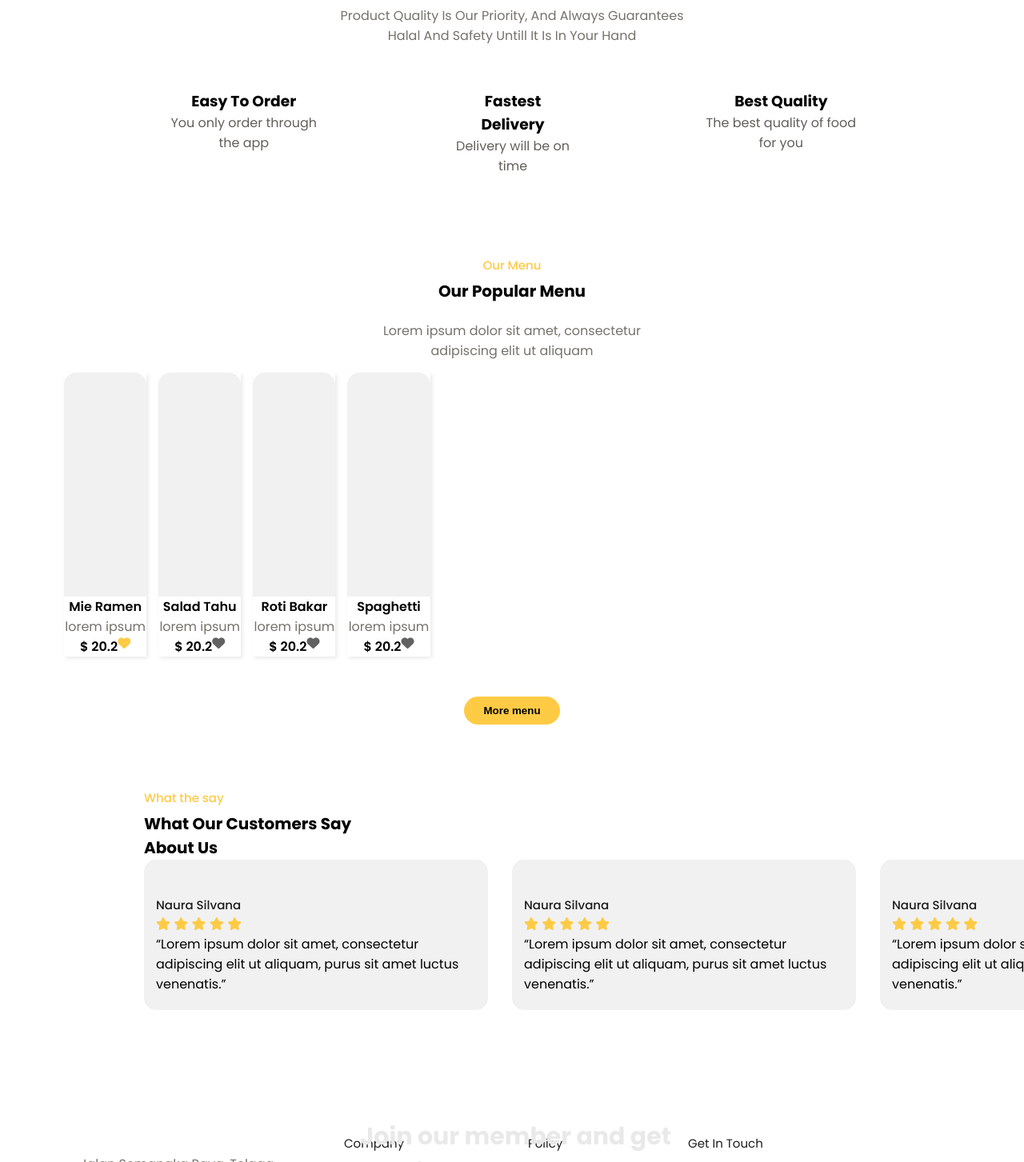
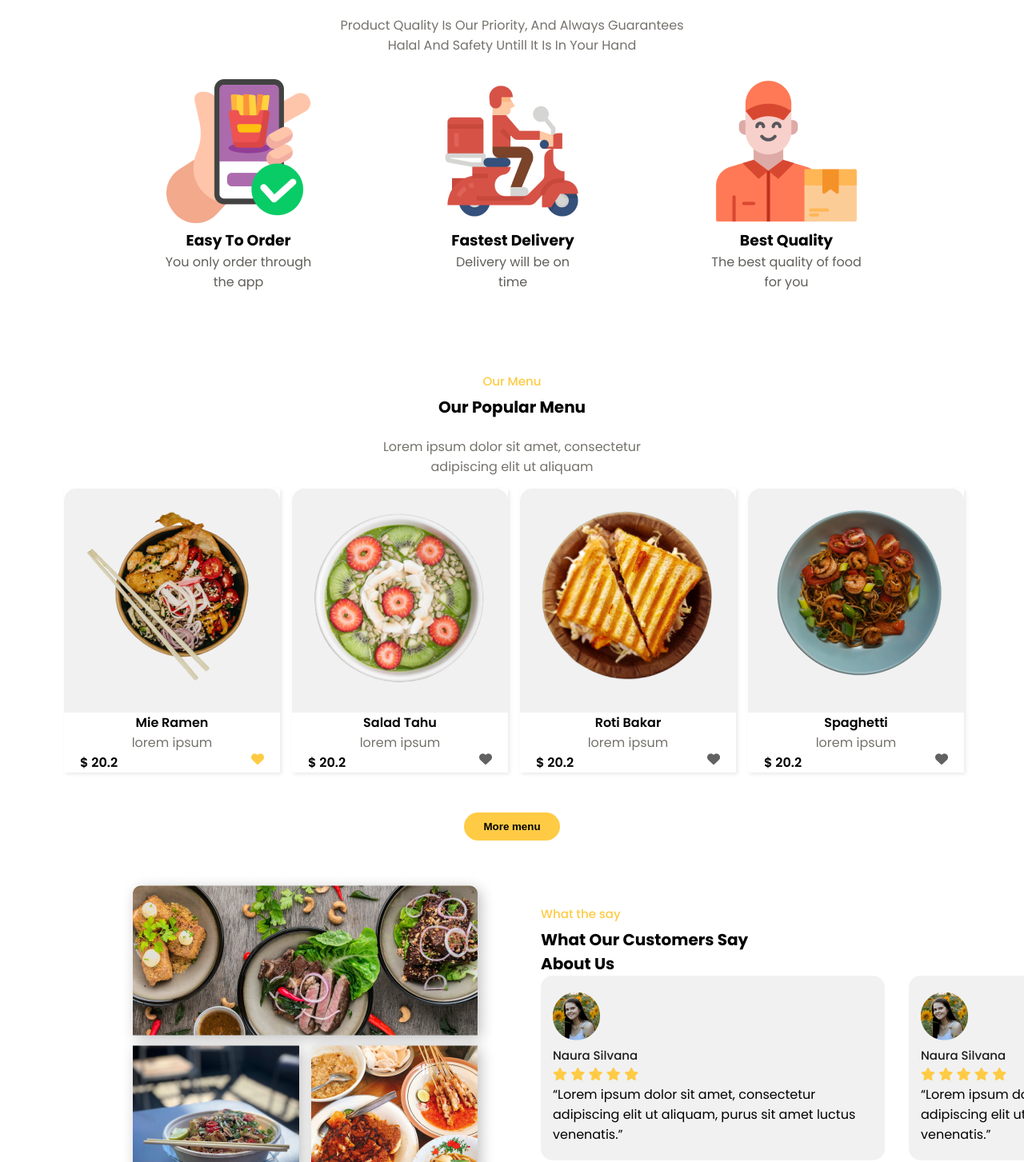
Before and after one commit to winshabiha/Green-Leaf, a plain HTML site: page style/index.html in a window 1280 px wide. Shown: the part 829-2282 px from the top of the page at 80% size. Drawn offline with Linux system fonts and the light colour scheme; the site is published under a folder, as on GitHub Pages, so addresses that start at the root find nothing.

Commit message:
change in images

```diff
--- a/style/index.html
+++ b/style/index.html
@@ -16,7 +16,7 @@
         <!-- nav bar -->
 
     <nav class="nav-container">
-        <img src="/images/logo.png" alt="">
+        <img src="../images/logo.png" alt="">
         <ul>
             <li>Home</li>
             <li>Menu</li>
@@ -38,7 +38,7 @@
                 <p style=" color: #75726c; line-height: 20px; margin-top: 20px;">Lorem ipsum dolor sit amet, consectetur<br> adipiscing elit ut aliquam, purus sit amet</p>
                 <button style="background-color: #ffcb45;padding: 2px 20px;border: none;border-radius: 20px;font-weight: 700;width: 120px;height: 35px; margin-top: 20px;">Get Started</button>
             </div>
-            <img style="height: 500px;padding-left: 140px;" src="/images/img-hero.png" alt="">
+            <img style="height: 500px;padding-left: 140px;" src="../images/img-hero.png" alt="">
             </div>
 
      </section>
@@ -50,19 +50,19 @@
     <p style="text-align: center; color: #75726c;margin-top: 22px;">Product Quality Is Our Priority, And Always Guarantees <br>Halal And Safety Untill It Is In Your Hand</p>
     <div class="services">
         <div>
-            <img src="/images/order 1.png" alt="">
+            <img src="../images/order 1.png" alt="">
             <h3>Easy To Order</h3>
             <p style="color: #615f5a;">You only order through the app</p>
 
         </div>
         <div>
-            <img src="/images/delivery 1.png" alt="">
+            <img src="../images/delivery 1.png" alt="">
             <h3>Fastest Delivery</h3>
             <p style="color: #615f5a;">Delivery will be on time</p>
 
         </div>
         <div>
-            <img src="/images/courier 1.png" alt="">
+            <img src="../images/courier 1.png" alt="">
             <h3>Best Quality</h3>
             <p style="color: #615f5a;">The best quality of food for you</p>
 
@@ -78,7 +78,7 @@
        <div class="food-images">
         <div class="food-name">
             <div class="food" style="height: 240px;">
-                <img src="/images/1.png" alt="">
+                <img src="../images/1.png" alt="">
             </div>
             <p style="font-weight: 600;">Mie Ramen</p>
             <p style="color: #75726c;">lorem ipsum </p>
@@ -90,7 +90,7 @@
         </div>
         <div class="food-name">
             <div class="food" style="height: 240px;">
-                <img src="/images/2.png" alt="">
+                <img src="../images/2.png" alt="">
             </div>
             <p style="font-weight: 600;">Salad Tahu</p>
             <p style="color: #75726c;">lorem ipsum </p>
@@ -101,7 +101,7 @@
         </div>
         <div class="food-name">
             <div class="food" style="height: 240px;">
-                <img src="/images/3.png" alt="">
+                <img src="../images/3.png" alt="">
             </div>
             <p style="font-weight: 600;">Roti Bakar</p>
             <p style="color: #75726c;">lorem ipsum </p>
@@ -112,7 +112,7 @@
         </div>
         <div class="food-name">
             <div class="food" style="height: 240px;">
-                <img src="/images/4.png" alt="">
+                <img src="../images/4.png" alt="">
             </div>
             <p style="font-weight: 600;">Spaghetti</p>
             <p style="color: #75726c;">lorem ipsum </p>
@@ -130,10 +130,10 @@
  <section class="testimonial">
 <!-- image section -->
  <div class="image-container">
-    <img src="/images/x (1).png" alt="">
+    <img src="../images/x (1).png" alt="">
     <div class="down-image">
-        <img class="image-3" src="/images/x (3).png" alt="">
-        <img class="image-2" src="/images/x (2).png" alt="">
+        <img class="image-3" src="../images/x (3).png" alt="">
+        <img class="image-2" src="../images/x (2).png" alt="">
     </div>
  </div>
  <!-- comment section -->
@@ -143,7 +143,7 @@
       <div class="comment-main">
         <div class="what-the-say">
             <div class="coloumn">
-                 <img src="/images/r (1).png" alt="">
+                 <img src="../images/r (1).png" alt="">
                     <div class="star">
 
                         <p style="color: #1d1d1d;font-size: 15px; font-weight: 500;">Naura Silvana</p>
@@ -158,7 +158,7 @@
         </div>
         <div class="what-the-say">
             <div class="coloumn">
-                 <img src="/images/r (1).png" alt="">
+                 <img src="../images/r (1).png" alt="">
                     <div class="star">
 
                         <p style="color: #1d1d1d;font-size: 15px; font-weight: 500;">Naura Silvana</p>
@@ -173,7 +173,7 @@
         </div>
         <div class="what-the-say">
             <div class="coloumn">
-                 <img src="/images/r (1).png" alt="">
+                 <img src="../images/r (1).png" alt="">
                     <div class="star">
 
                         <p style="color: #1d1d1d;font-size: 15px; font-weight: 500;">Naura Silvana</p>
@@ -196,7 +196,7 @@
  <!-- cta section -->
  <section class="cta">
     <div class="background">
-        <img  src="/images/cta.png" alt="">
+        <img  src="../images/cta.png" alt="">
         <div class="middle">
 
     <h3 style=" font-size: 30px;margin-top: 6px;">Join our member and get<br><span style="margin: 0 50px;">discount up to 50%</span></h3>
@@ -212,7 +212,7 @@
     <div class="last-section">
         <div class="all-footer-element">
             <div class="vital">
-                <img src="/images/logo.png" alt="" style=" margin-top: -15px;">
+                <img src="../images/logo.png" alt="" style=" margin-top: -15px;">
                 <p style="color: #75726c;">Jalan Semangka Raya, Telaga<br> Murni,Cikarang Barat, Kab. Bekasi </p>
                 <div class="footer-icons">
                     <i class="fa-brands fa-instagram"></i>
--- a/style/style.css
+++ b/style/style.css
@@ -37,7 +37,7 @@ nav ul{
 }
 /* hero section */
 .hero-section{
-    background-image: url(/images/shapes.png);
+    background-image: url(../images/shapes.png);
     height: 600px;
     background-size: contain;
     padding: 12px, 140px;
@@ -151,7 +151,7 @@ footer{
 
 }
 .last-section{
-    background-image: url(/images/bg-image.png);
+    background-image: url(../images/bg-image.png);
     height: 200px;
     padding: 90px 70px;
 
```
